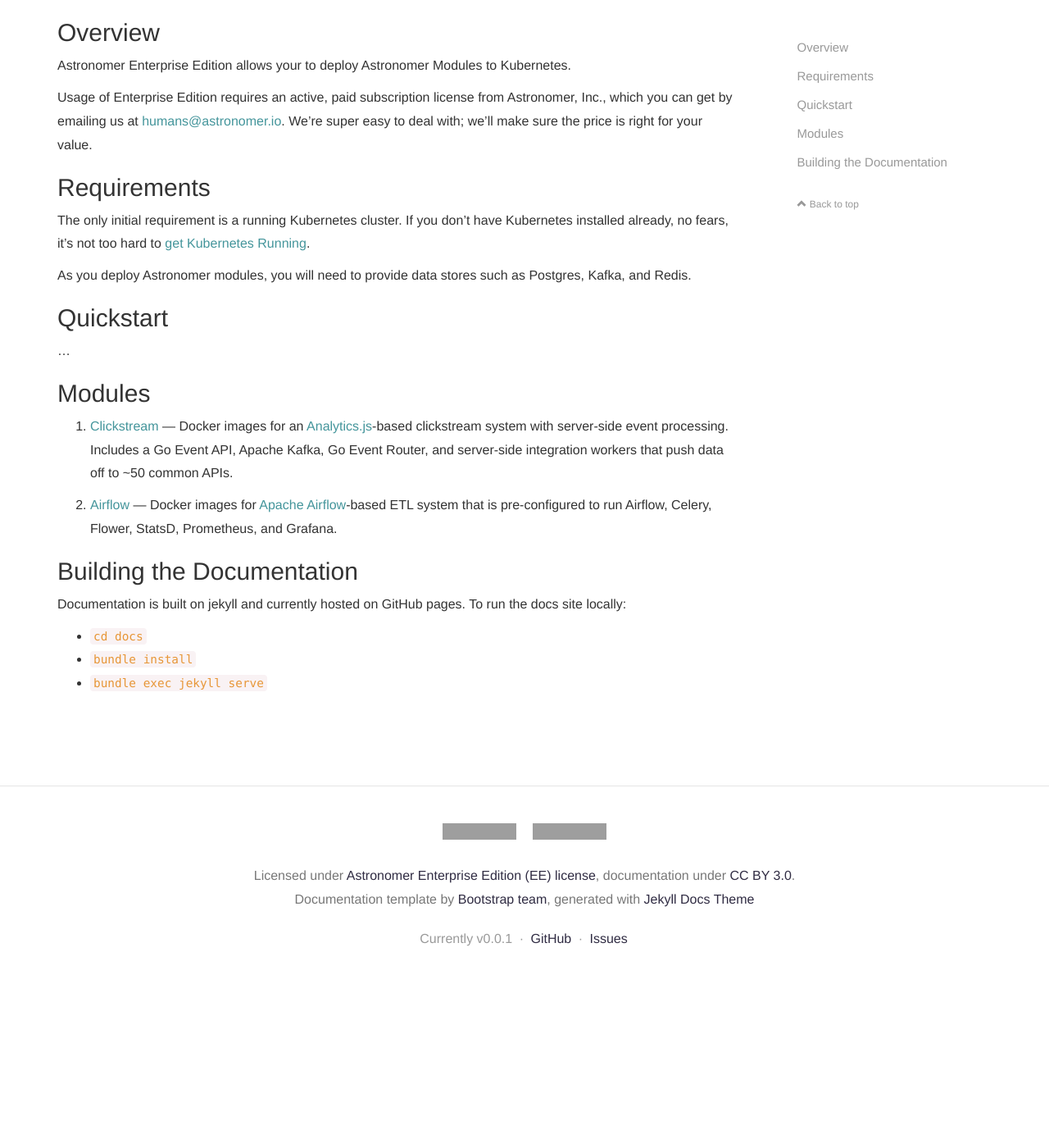
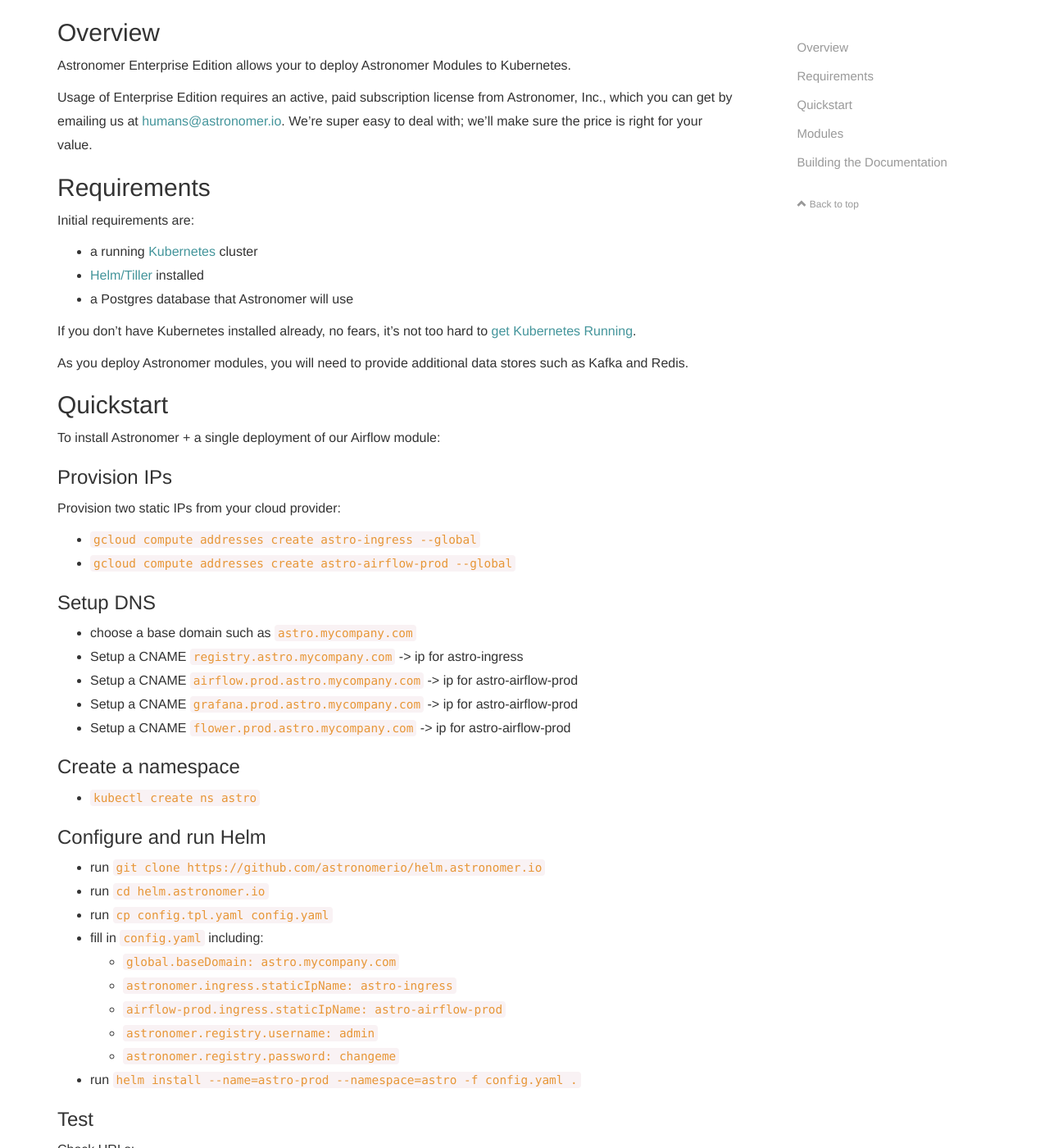
Before and after one commit to skynet/astronomer-ee, a Jekyll site: the page built from docs/index.md, in a window 1280 px wide and 1400 px high, scrolled down 399 px. Shown: the whole window at 82% size. Built offline with Jekyll 4.4.1, drawn with Linux system fonts in a browser that asks for light colours; nearby versions of some CDN libraries; comment, search, counter and statistics services are not loaded; before the commit the page ends 1609 px from its top, so only the background shows below that; some of the changed text lies outside the part shown; grey boxes are pictures that could not be loaded.

Commit message:
Add quickstart guide

````diff
--- a/docs/index.md
+++ b/docs/index.md
@@ -18,16 +18,106 @@ We're super easy to deal with; we'll make
 sure the price is right for your value.
 
 ## Requirements
-The only initial requirement is a running Kubernetes cluster.
+
+Initial requirements are:
+
+* a running [Kubernetes](https://kubernetes.io/) cluster
+* [Helm/Tiller](https://github.com/kubernetes/helm) installed
+* a Postgres database that Astronomer will use
+
 If you don't have Kubernetes installed already, no fears, it's not
 too hard to [get Kubernetes Running](/kubernetes).
 
-As you deploy Astronomer modules, you  will need to provide data stores
-such as Postgres, Kafka, and Redis.
+As you deploy Astronomer modules, you will need to provide additional data stores
+such as Kafka and Redis.
 
 ## Quickstart
 
-...
+To install Astronomer + a single deployment of our Airflow module:
+
+### Provision IPs
+
+Provision two static IPs from your cloud provider:
+* `gcloud compute addresses create astro-ingress --global`
+* `gcloud compute addresses create astro-airflow-prod --global`
+
+### Setup DNS
+
+* choose a base domain such as `astro.mycompany.com`
+* Setup a CNAME `registry.astro.mycompany.com` -> ip for astro-ingress
+* Setup a CNAME `airflow.prod.astro.mycompany.com` -> ip for astro-airflow-prod
+* Setup a CNAME `grafana.prod.astro.mycompany.com` -> ip for astro-airflow-prod
+* Setup a CNAME `flower.prod.astro.mycompany.com` -> ip for astro-airflow-prod
+
+### Create a namespace
+
+* `kubectl create ns astro`
+
+### Configure and run Helm
+
+* run `git clone https://github.com/astronomerio/helm.astronomer.io`
+* run `cd helm.astronomer.io`
+* run `cp config.tpl.yaml config.yaml`
+* fill in `config.yaml` including:
+  * `global.baseDomain: astro.mycompany.com`
+  * `astronomer.ingress.staticIpName: astro-ingress`
+  * `airflow-prod.ingress.staticIpName: astro-airflow-prod`
+  * `astronomer.registry.username: admin`
+  * `astronomer.registry.password: changeme`
+* run `helm install --name=astro-prod --namespace=astro -f config.yaml .`
+
+### Test
+
+Check URLs:
+
+* http://registry.astro.mycompany.com
+* http://airflow.prod.astro.mycompany.com
+* http://grafana.prod.astro.mycompany.com
+* http://flower.prod.astro.mycompany.com
+
+### Secure your deployment
+
+* Nuke everything by running `helm delete --purge astro-prod`
+
+* Install kube-lego for letsencrypt
+
+```
+helm install \
+--set=config.LEGO_EMAIL=me@mycompany.com \
+--set=config.LEGO_URL="https://acme-v01.api.letsencrypt.org/directory" \
+--set=config.LEGO_LOG_LEVEL=debug \
+--set=rbac.create=true \
+--set=image.tag=canary \
+--namespace=astro \
+stable/kube-lego
+```
+
+* Edit `config.yaml`
+  * add `astronomer.ingress.acme: true`
+* run `helm install --name=astro-prod --namespace=astro -f config.yaml .`
+
+* WAIT 15 MINUTES :(
+  * Google Cloud load balancer takes 5 min
+  * letsencrypt sequence takes 5 min
+  * takes 5 min to propagate the certificate to the load balancers
+
+### Test Again
+
+Check URLs:
+
+* https://registry.astro.mycompany.com
+* https://airflow.prod.astro.mycompany.com
+* https://grafana.prod.astro.mycompany.com
+* https://flower.prod.astro.mycompany.com
+
+### Deploy an Airflow DAG
+
+* Install CLI by running `curl -o- https://astro-cli.astronomer.io/install.sh | bash`
+* Login by running `astro auth login` with user credentials you chose earlier
+* Deploy DAGs
+* Clone some test dags, wherever you keep your code by running `git clone https://github.com/astronomerio/open-example-dags` then `cd open-example-dags`
+* Deploy `astro airflow deploy astro-prod 0.0.1`
+* Visit https://airflow.prod.astro.mycompany.com and you should see your dags!
 
 ## Modules
 
````
